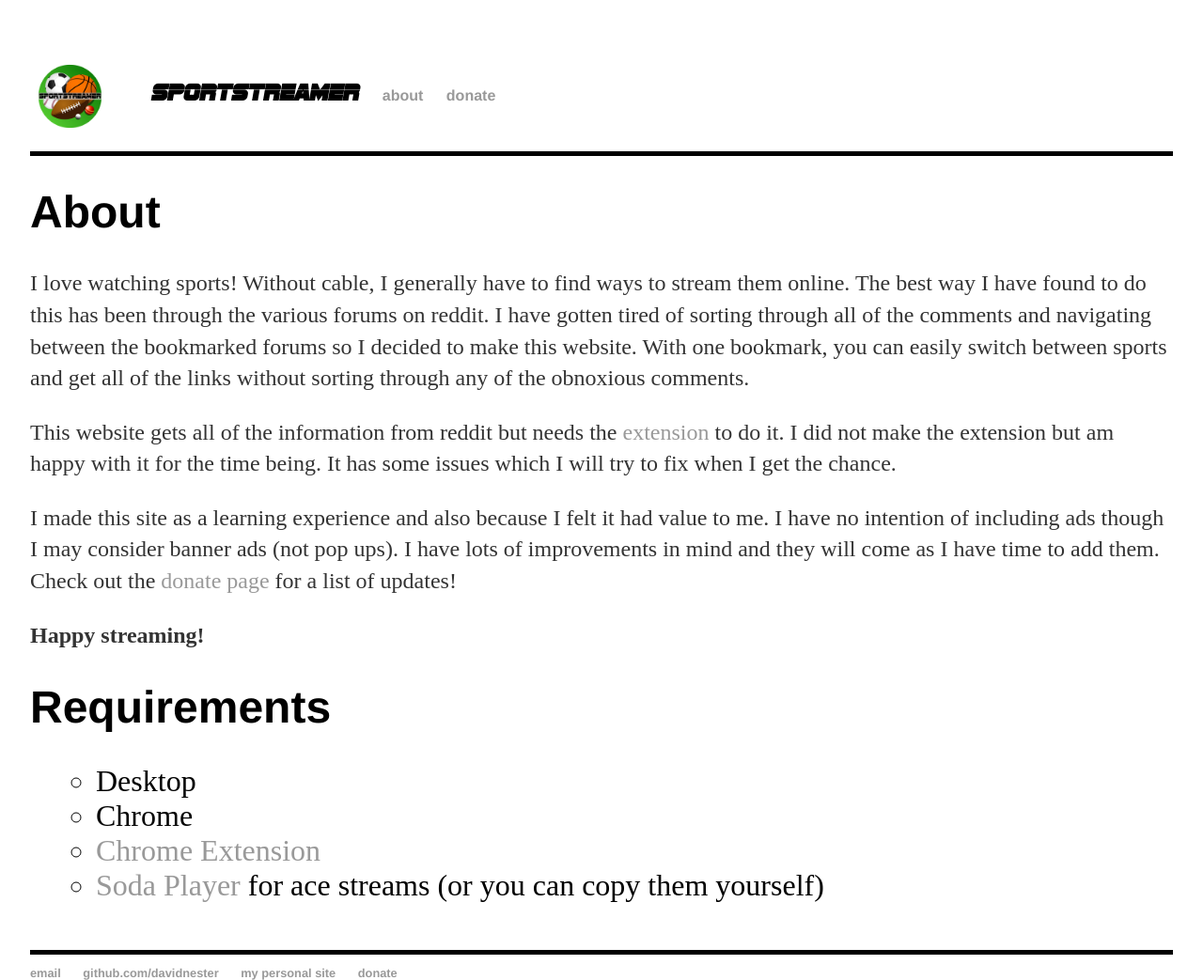
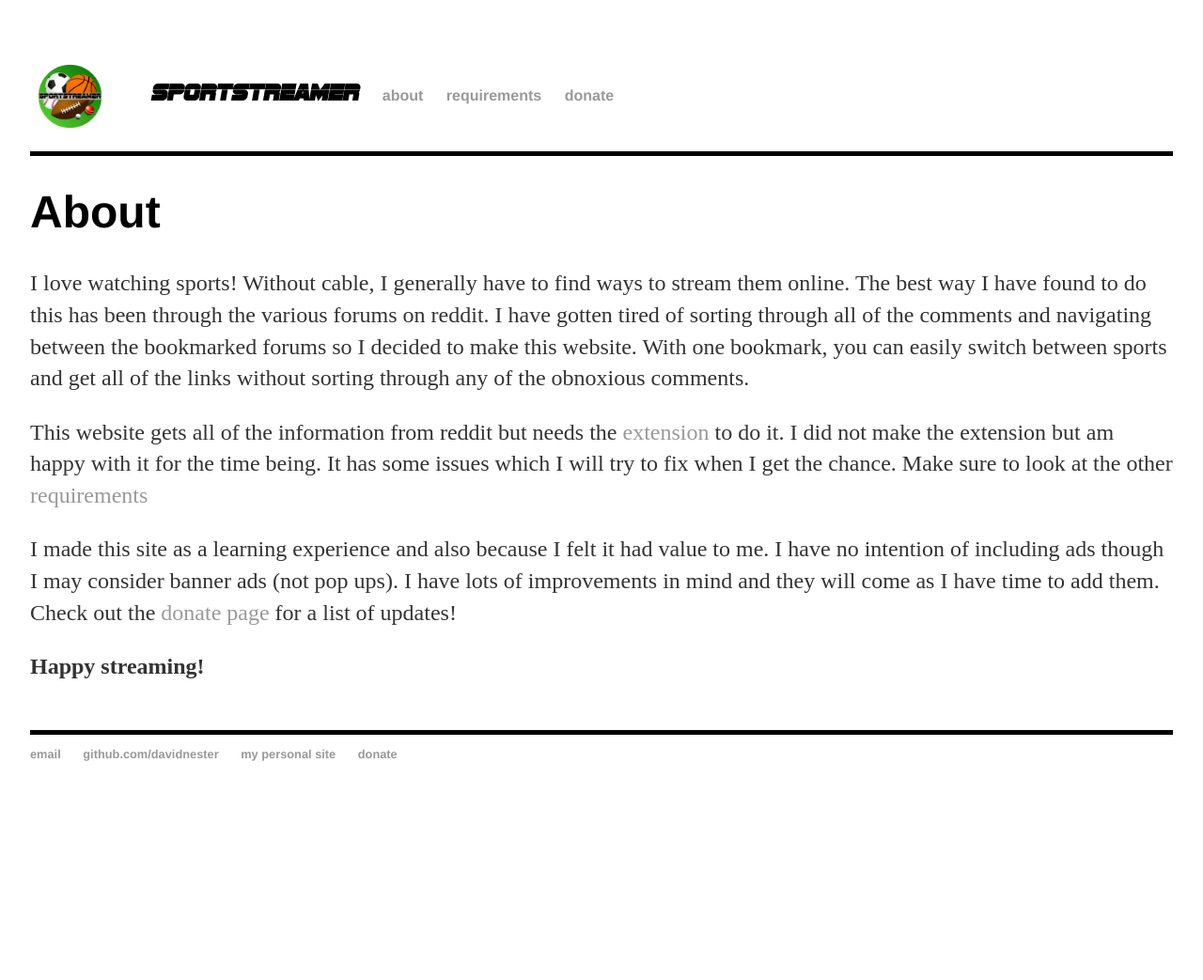
Before and after one commit to DavidNester/DavidNester.github.io, a Jekyll site: the page built from sportstreamer/about/index.html, in a window 1280 px wide. Shown: the whole page at 94% size. Built offline with Jekyll 4.4.1, drawn with Linux system fonts in a browser that asks for light colours; after the commit the page ends 960 px from its top, so only the background shows below that.

Commit message:
requirements page

```diff
--- a/_layouts/sportstreamer.html
+++ b/_layouts/sportstreamer.html
@@ -16,6 +16,7 @@
 			<li><img src="/res/sportstreamer/logo.png" height="75" width="75"><li>
     		<li id="mainlink"><b>SportStreamer</b></li></a>
     		<li><a href="https://davidnester.github.io/sportstreamer/about">about</a></li>
+    		<li><a href="https://davidnester.github.io/sportstreamer/requirements">requirements</a></li>
     		<li><a href="https://davidnester.github.io/sportstreamer/donate">donate</a></li>
 		</ul>
 	</nav>
--- a/sportstreamer/about/index.html
+++ b/sportstreamer/about/index.html
@@ -11,7 +11,8 @@
 
 <p>This website gets all of the information from reddit but needs the <a href="https://chrome.google.com/webstore/detail/allow-control-allow-origi/nlfbmbojpeacfghkpbjhddihlkkiljbi/related?hl=en-US">extension</a>
  to do it. I did not make the extension but am happy with it for the time being. It has
-some issues which I will try to fix when I get the chance.</p>
+some issues which I will try to fix when I get the chance. Make sure to look at the other
+<a href="https://davidnester.github.io/sportstreamer/requirements">requirements</a></p>
 
 <p>I made this site as a learning experience and also because I felt it had value to me. I
 have no intention of including ads though I may consider banner ads (not pop ups). I have
@@ -20,12 +21,3 @@
 list of updates!</p>
 
 <p><b>Happy streaming!</b></p>
-
-
-<h1>Requirements</h1>
-<ul style="list-style-type:circle;margin-left:70px;font-size:200%;">
-	<li>Desktop</li>
-	<li>Chrome</li>
-	<li><a href="https://chrome.google.com/webstore/detail/allow-control-allow-origi/nlfbmbojpeacfghkpbjhddihlkkiljbi/related?hl=en-US">Chrome Extension</a></li>
-	<li><a href="https://www.sodaplayer.com/">Soda Player</a> for ace streams (or you can copy them yourself)</li>
-</ul>
```
Also changed, not shown: sportstreamer/requirements/index.html (added, +11 -0 lines).
